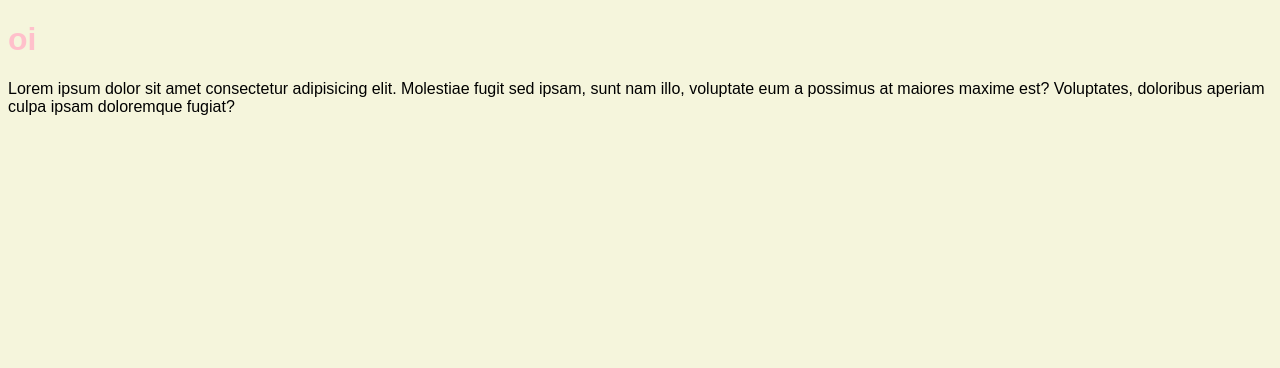
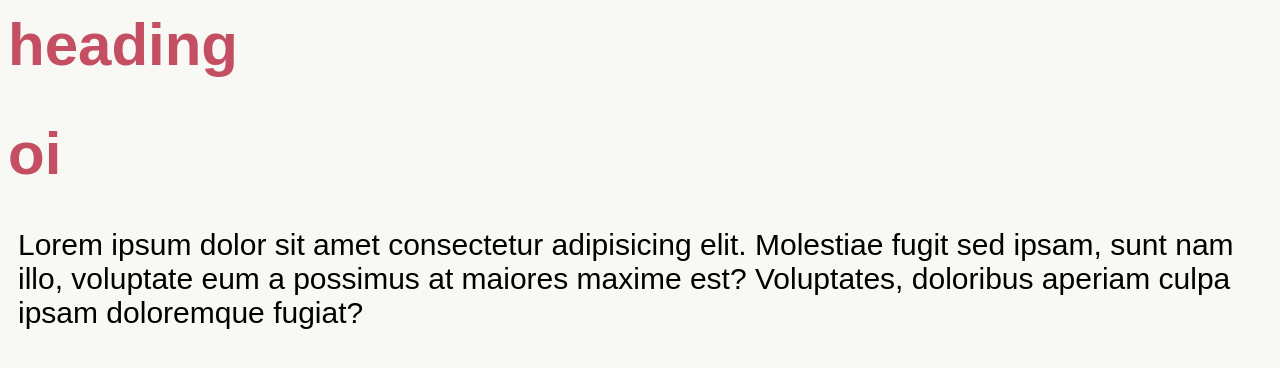
Before and after one commit to andd38/chronos-pomodoro-react, a React (Vite) app: page / in a window 1280 px wide. Shown: the top 368 px of the page. Built offline with nearby package versions, Linux system fonts and the light colour scheme.

Commit message:
Propriedades (props) e children de componentes no React

```diff
--- a/src/App.tsx
+++ b/src/App.tsx
@@ -1,14 +1,25 @@
 //PascalCase
 //App
 //ExemploDeComponente
-import './styles/global.css'
-import './styles/theme.css'
-export function App (){
-    console.log('oi')
-    return (
-        <>
-            <h1>oi</h1>
-            <p>Lorem ipsum dolor sit amet consectetur adipisicing elit. Molestiae fugit sed ipsam, sunt nam illo, voluptate eum a possimus at maiores maxime est? Voluptates, doloribus aperiam culpa ipsam doloremque fugiat?</p>
-        </>
-    )
+import './styles/global.css';
+import './styles/theme.css';
+import './components/Heading';
+import { Heading } from './components/Heading';
+
+export function App() {
+  console.log('oi');
+  return (
+    <>
+      <Heading></Heading>
+
+
+      <h1>oi</h1>
+
+      <p style={{color:"black",margin:"10px"}}>
+        Lorem ipsum dolor sit amet consectetur adipisicing elit. Molestiae fugit
+        sed ipsam, sunt nam illo, voluptate eum a possimus at maiores maxime
+        est? Voluptates, doloribus aperiam culpa ipsam doloremque fugiat?
+      </p>
+    </>
+  );
 }
--- /dev/null
+++ b/src/components/Heading.module.css
@@ -0,0 +1,7 @@
+.heading{
+
+    margin-top: 10px;
+    margin-bottom: 10px;
+    text-align: justify;
+    color: rgb(197, 79, 98);
+}
--- /dev/null
+++ b/src/components/Heading.tsx
@@ -0,0 +1,6 @@
+import styles from './Heading.module.css';
+
+export function Heading() {
+  console.log();
+  return <h1 className={styles.heading}>heading</h1>;
+}
--- a/src/styles/global.css
+++ b/src/styles/global.css
@@ -1,6 +1,7 @@
 body{
-    background-color: beige;
+    background-color: rgb(248, 248, 244);
     font-family:sans-serif ;
+    font-size: 30px;
 }
 
 h1{
--- a/src/styles/theme.css
+++ b/src/styles/theme.css
@@ -1,4 +1,4 @@
 :root{
-    --primary:pink;
+    --primary:rgb(197, 79, 98);
 
 }
```
Also changed, not shown: src/main.tsx (line endings or trailing spaces).
